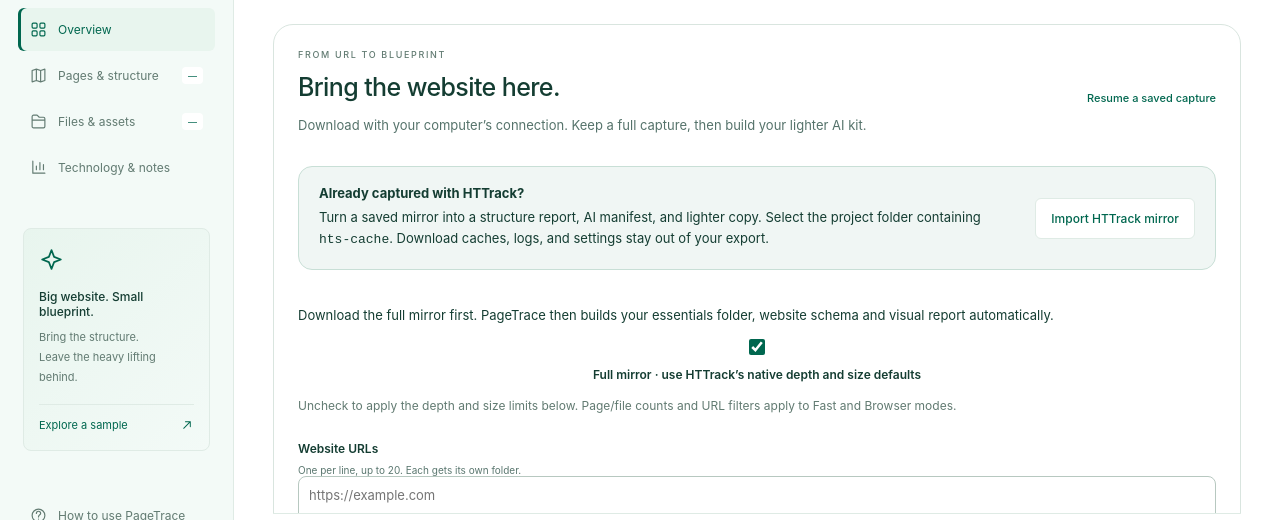
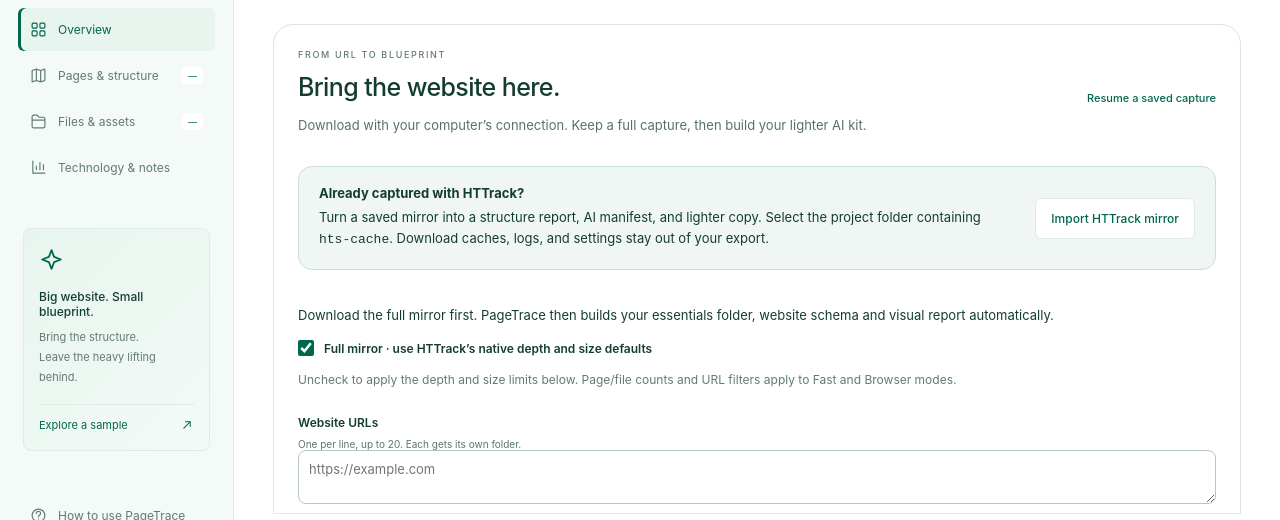
Before and after one commit to Sam4d/Manifest, an Electron app: page src/index.html in a window 1280 px wide. Shown: the part 209-729 px from the top of the page. Drawn offline with Linux system fonts and the light colour scheme; no server answers.

Commit message:
Align full-mirror toggle with its label

```diff
--- a/src/appearance.css
+++ b/src/appearance.css
@@ -521,6 +521,8 @@
 }
 .httrack-engine-note label {
   display: flex;
+  flex-direction: row;
+  justify-content: flex-start;
   align-items: center;
   gap: 10px;
   margin: 10px 0;
```
